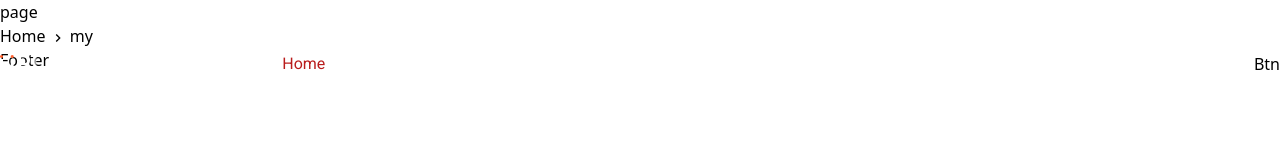
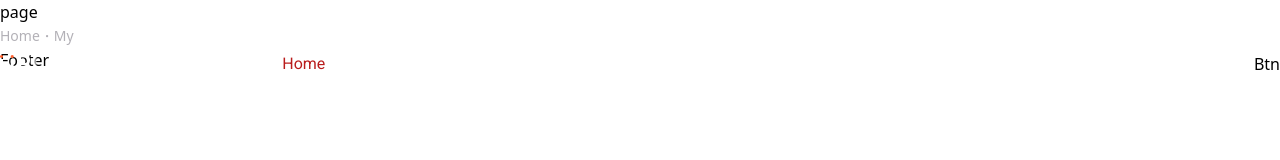
Before and after one commit to nexteraweb/upland, a Next.js app: page /my in a window 1280 px wide. Shown: the top 160 px of the page. Built offline with nearby package versions, Linux system fonts and the light colour scheme; a web font is replaced by a local one.

Commit message:
BreadCumb Ready

```diff
--- a/app/component/layers/BreadCumb.jsx
+++ b/app/component/layers/BreadCumb.jsx
@@ -1,14 +1,15 @@
 'use client'
 import React from 'react'
-import { MdKeyboardArrowRight } from "react-icons/md";
+import { LuDot } from "react-icons/lu";
 import { usePathname } from 'next/navigation'
 
-const BreadCumb = ({className,three}) => {
-    const pathname = usePathname()
+const BreadCumb = ({ className, three }) => {
+  const pathname = usePathname()
   return (
-    <>  <div className={` ${className}`}>
-            <p>Home <MdKeyboardArrowRight className='inline-block'/> {pathname.split("/")[1]}</p>
-        </div>
+    <>
+      <div className={`${className}`}>
+        <p className='font-normal text-sm leading-[170%] text-[#b3b1b7] capitalize flex items-center'>Home <LuDot /> {pathname.split("/")[1]}</p>
+      </div>
     </>
   )
 }
```
